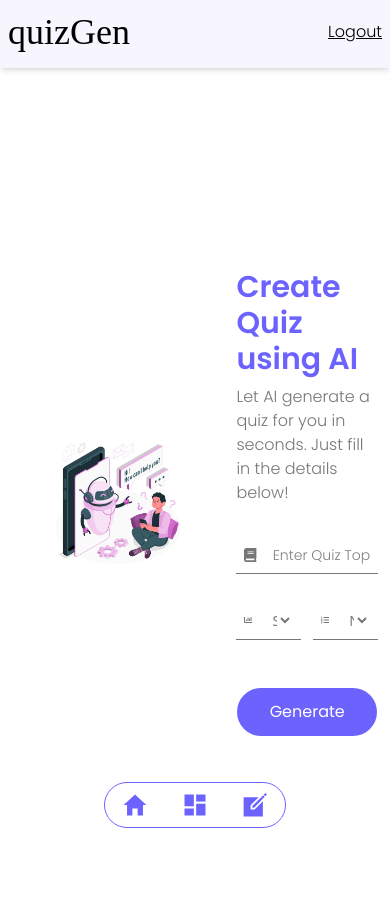
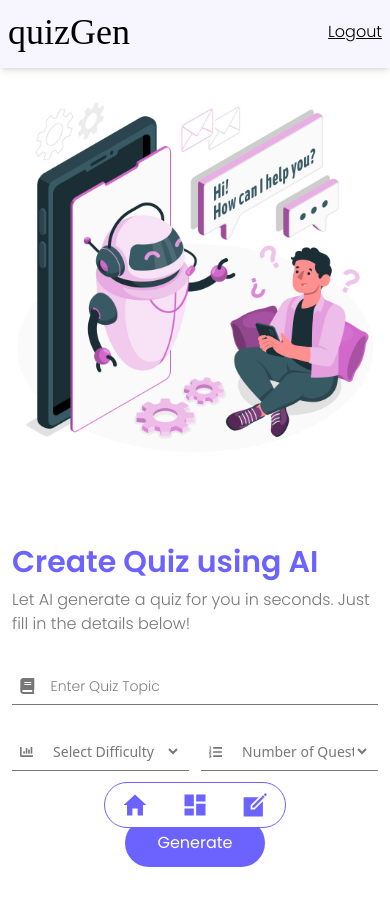
Before and after one commit to shivam003a/quizGen, a React (Vite) app in the folder client/: page /q/create/ai in a window 390 px wide. Shown: the top 906 px of the page. Built offline with nearby package versions, Linux system fonts and the light colour scheme; a web font is replaced by a local one.

Commit message:
added responsiveness

```diff
--- a/client/src/components/CreateUsingAi.jsx
+++ b/client/src/components/CreateUsingAi.jsx
@@ -59,11 +59,11 @@ const CreateUsingAi = () => {
         <div className='w-full min-h-screen overflow-x-hidden'>
             {loading ? (<Loading full={true} large={true} ai={true} />) : (
                 quiz.length === 0 ? (
-                    <div className='max-w-[1200px] w-full min-h-screen flex items-center justify-center mx-auto mt-20 gap-3 p-3'>
-                        <div className='flex-3/5'>
-                            <img src={createAiImg} className='w-3/5 mx-auto' />
+                    <div className='max-w-[1200px] w-full min-h-screen flex flex-col sm:flex-row items-center justify-center mx-auto mt-20 gap-3 p-3 pb-8'>
+                        <div className='flex-1/2'>
+                            <img src={createAiImg} className='w-full sm:w-3/5 mx-auto' />
                         </div>
-                        <div className='flex-2/5 flex flex-col justify-center items-start gap-2'>
+                        <div className='flex-1/2 flex flex-col justify-center items-start gap-2'>
                             <span className='font-poppins text-cs-blue text-3xl font-semibold'>Create Quiz using AI</span>
                             <span className='font-poppins font-light text-cs-gray'>Let AI generate a quiz for you in seconds. Just fill in the details below!</span>
 
```
